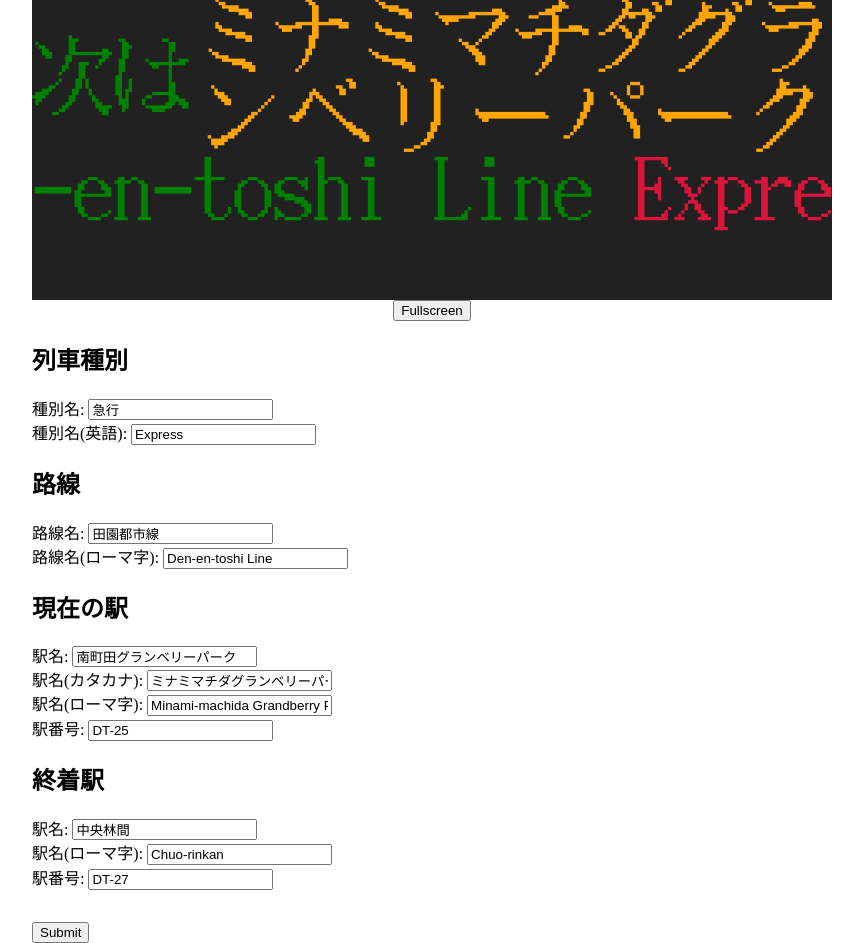
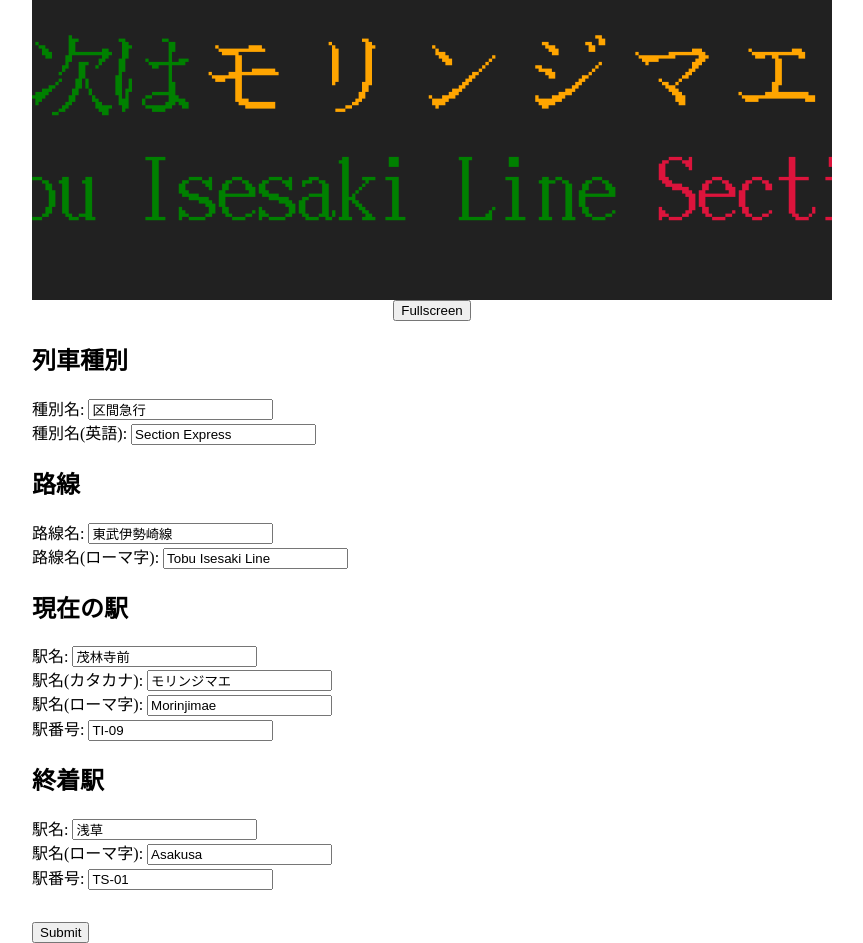
Before and after one commit to exp-tk/ledgen, a Next.js app: page / in a window 1280 px wide. Shown: the whole page, without its empty margins (208-1071 px from the left). Built offline with nearby package versions, Linux system fonts and the light colour scheme.

Commit message:
初期データの変更

```diff
--- a/app/state/form.ts
+++ b/app/state/form.ts
@@ -15,15 +15,15 @@
 };
 
 export const formAtom = atom<FormAtom>({
-  stationName: "南町田グランベリーパーク",
-  stationNameKana: "ミナミマチダグランベリーパーク",
-  stationNameRoman: "Minami-machida Grandberry Park",
-  stationNumber: "DT-25",
-  lineName: "田園都市線",
-  lineNameRoman: "Den-en-toshi Line",
-  trainTypeName: "急行",
-  trainTypeNameRoman: "Express",
-  finalDestinationName: "中央林間",
-  finalDestinationNameRoman: "Chuo-rinkan",
-  finalDestinationNumber: "DT-27",
+  stationName: "茂林寺前",
+  stationNameKana: "モリンジマエ",
+  stationNameRoman: "Morinjimae",
+  stationNumber: "TI-09",
+  lineName: "東武伊勢崎線",
+  lineNameRoman: "Tobu Isesaki Line",
+  trainTypeName: "区間急行",
+  trainTypeNameRoman: "Section Express",
+  finalDestinationName: "浅草",
+  finalDestinationNameRoman: "Asakusa",
+  finalDestinationNumber: "TS-01",
 });
```
